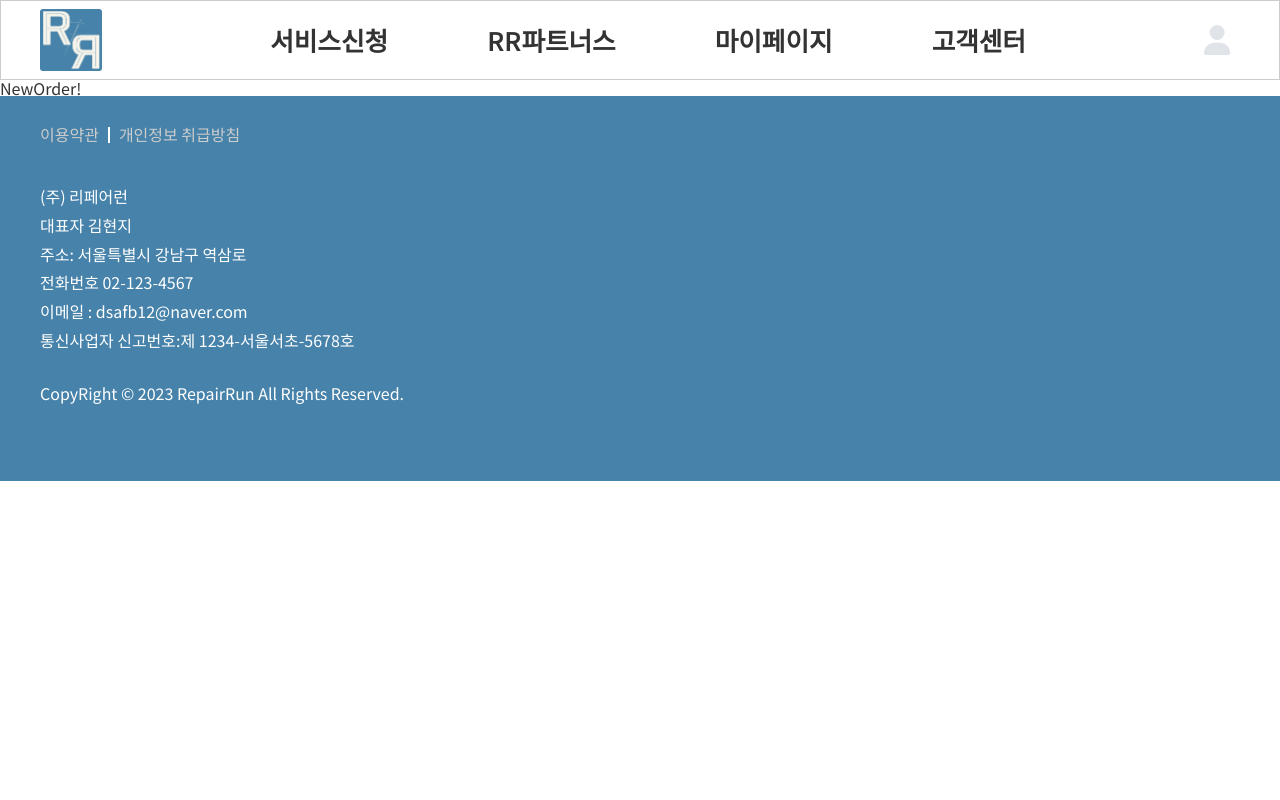
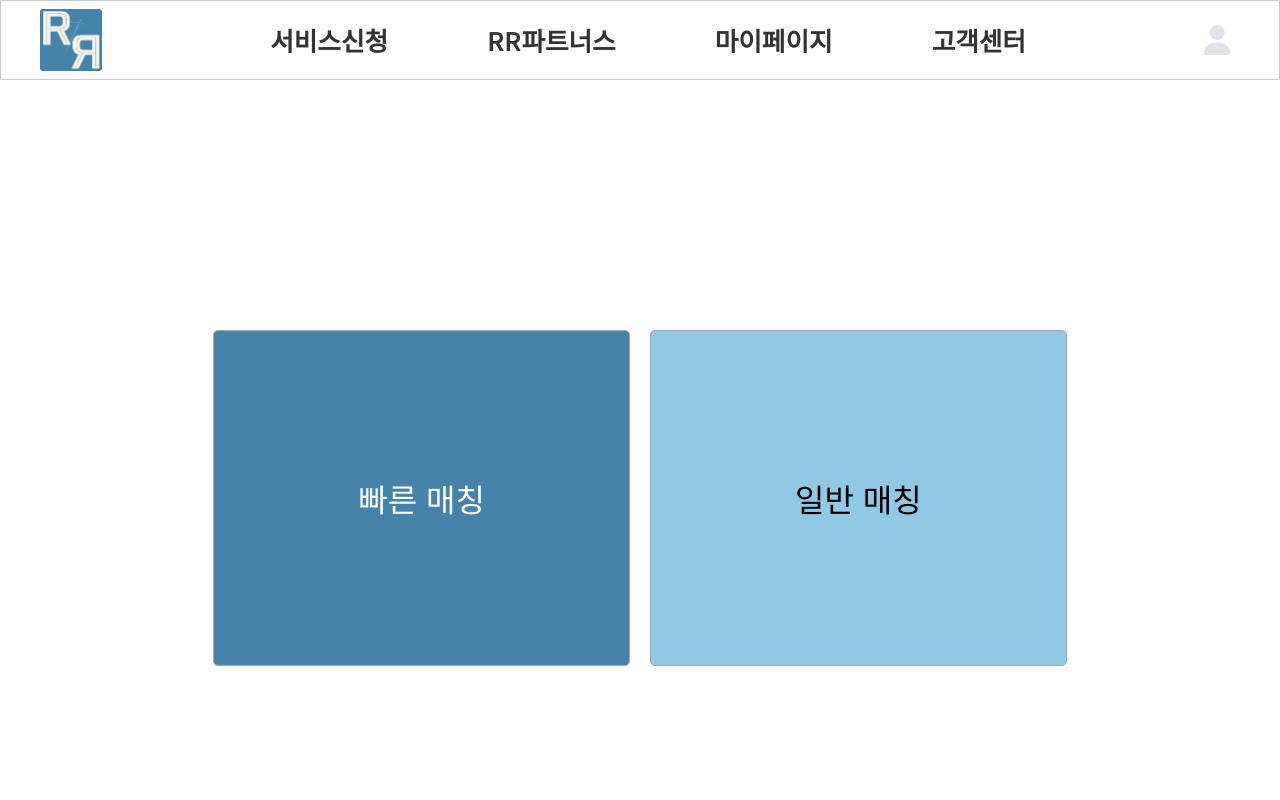
Before and after one commit to pshyun123/prj_repairrun, a React (Create React App) app: page /NewOrder in a window 1280 px wide. Shown: the top 800 px of the page. Built offline with nearby package versions, Linux system fonts and the light colour scheme.

Commit message:
NewOrder_FastRepair

```diff
--- /dev/null
+++ b/src/component/ButtonContainer.jsx
@@ -0,0 +1,65 @@
+import styled, { css } from "styled-components";
+
+export const NewOrderComp = styled.div`
+  display: flex;
+  flex-wrap: wrap;
+  margin: 10px 40px;
+  padding-top: 230px;
+  padding-bottom: 230px;
+  align-items: center;
+  justify-content: center;
+  .container {
+    display: flex;
+    align-items: center;
+    justify-content: space-between;
+    height: 100%;
+  }
+`;
+
+export const TransBtn = styled.button`
+  margin: 10px;
+  /* flex: 1; */
+  min-width: 360px;
+  background-color: var(--DARKBLUE);
+  color: white;
+  padding: 9rem;
+  font-size: 2rem;
+  cursor: pointer;
+  transition: all 0.3s ease;
+  border-radius: 5px;
+  box-shadow: none;
+  border: 1px solid darkgray;
+
+  & + & {
+    background-color: var(--LIGHTBLUE);
+    color: black;
+  }
+
+  ${(props) =>
+    props.color &&
+    css`
+      flex: 1;
+      max-width: 200px;
+      min-width: 140px;
+      background: ${props.color};
+    `};
+
+  &:hover {
+    background-color: #3b7398;
+    color: white;
+  }
+
+  & + &:hover {
+    background-color: #77b2cf;
+    color: black;
+  }
+
+  &:active {
+    background-color: var(--DARKBLUE); // 활성화 상태에서의 색상
+    border-color: #eee;
+  }
+  & + &:active {
+    background: var(--LIGHTBLUE);
+    color: black;
+  }
+`;
--- /dev/null
+++ b/src/component/Location.jsx
@@ -0,0 +1,103 @@
+import styled, { css } from "styled-components";
+
+export const LocationComp = styled.section`
+  display: flex;
+  width: 100%;
+  height: 0 auto;
+  border: 1px solid darkgray;
+  justify-items: center;
+  align-content: space-evenly;
+
+  .container {
+    border: 1px solid darkgray;
+    display: flex;
+
+    .fastselect {
+      width: 100%;
+
+      h3 {
+        text-align: center;
+        margin: 10px;
+      }
+      .btnBox {
+        display: flex;
+        justify-items: center;
+        justify-content: space-evenly;
+        button {
+          margin: 10px;
+          flex: 1;
+          width: 115px;
+          padding: 20px;
+          background-color: var(--DARKBLUE);
+          color: white;
+          font-size: 1rem;
+          cursor: pointer;
+          transition: all 0.3s ease;
+          border-radius: 5px;
+          border: 1px solid darkgray;
+        }
+      }
+
+      img {
+        width: 100%;
+        margin: 10px;
+      }
+    }
+
+    .searchArea {
+      margin: 10px;
+      padding: 0 3%;
+      padding-top: 50px;
+      width: 100%;
+      background-color: var(--IVORY);
+
+      .searchBox {
+        width: 100%;
+        display: flex;
+        background-color: var(--DARKBLUE);
+        color: white;
+        border: 1px solid var(--DARKBLUE);
+        border-radius: 4px;
+        /* padding: 15px; */
+        align-items: center;
+        justify-content: space-between;
+
+        input {
+          padding: 15px;
+          border: 1px solid #ccc;
+          border-radius: 4px;
+          flex-grow: 5;
+        }
+        svg {
+          display: flex;
+          justify-content: center;
+          align-items: center;
+          /* height: 100%; */
+          flex-grow: 1;
+          &:hover {
+            cursor: pointer;
+          }
+        }
+      }
+      .ptnList {
+        height: 500px;
+        overflow: scroll;
+        width: 100%;
+        padding: 10px;
+        /* outline: 1px solid blue; */
+        border-radius: 4px;
+        background-color: var(--LIGHTBLUE);
+
+        li {
+          background-color: var(--DARKBLUE);
+          outline: 1px solid darkgray;
+          height: 20%;
+          font-size: 1.6em;
+          padding: 10px 20px;
+          cursor: pointer;
+        }
+      }
+    }
+  }
+`;
+export default LocationComp;
--- a/src/pages/FastRepair.jsx
+++ b/src/pages/FastRepair.jsx
@@ -1,8 +1,43 @@
+import React, { useState, useEffect } from "react";
+import { LocationComp } from "../component/Location";
+import mapimg from "../images/metropolitan-area.jpg";
+import { FontAwesomeIcon } from "@fortawesome/react-fontawesome";
+import { faSearch } from "@fortawesome/free-solid-svg-icons";
+
 const FastRepair = () => {
   return (
     <>
-      <div>FastRepair!</div>
+      <LocationComp>
+        <div className="container">
+          <div className="fastselect">
+            <h3>빠른 수선 가능항목</h3>
+            <div className="btnBox">
+              <button>기장수선</button>
+              <button>지퍼수선</button>
+              <button>가방클리닝</button>
+              <button>신발클리닝</button>
+            </div>
+
+            <img src={mapimg} alt="서비스 가능한 지역" />
+          </div>
+          <div className="searchArea">
+            <div className="searchBox">
+              <input type="text" placeholder="지역구를 입력하세요" />
+              <FontAwesomeIcon icon={faSearch} />
+            </div>
+            <ul className="ptnList">
+              <li> 1</li>
+              <li> 2</li>
+              <li> 3</li>
+              <li> 4</li>
+              <li> 5</li>
+              <li> 6</li>
+            </ul>
+          </div>
+        </div>
+      </LocationComp>
     </>
   );
 };
+
 export default FastRepair;
--- a/src/pages/NewOrder.jsx
+++ b/src/pages/NewOrder.jsx
@@ -1,8 +1,32 @@
+import React from "react";
+import { useNavigate } from "react-router-dom";
+import { NewOrderComp, TransBtn } from "../component/ButtonContainer";
+
 const NewOrder = () => {
+  const navigate = useNavigate();
+
+  const onClickBtn = (e) => {
+    switch (e) {
+      case 1:
+        navigate("/FastRepair");
+        break;
+      case 2:
+        navigate("/BasicRepair");
+        break;
+      default:
+    }
+  };
+
   return (
     <>
-      <div>NewOrder!</div>
+      <NewOrderComp>
+        <div className="container">
+          <TransBtn onClickBtn={() => onClickBtn(1)}>빠른 매칭</TransBtn>
+          <TransBtn onClickBtn={() => onClickBtn(2)}>일반 매칭</TransBtn>
+        </div>
+      </NewOrderComp>
     </>
   );
 };
+
 export default NewOrder;
```
